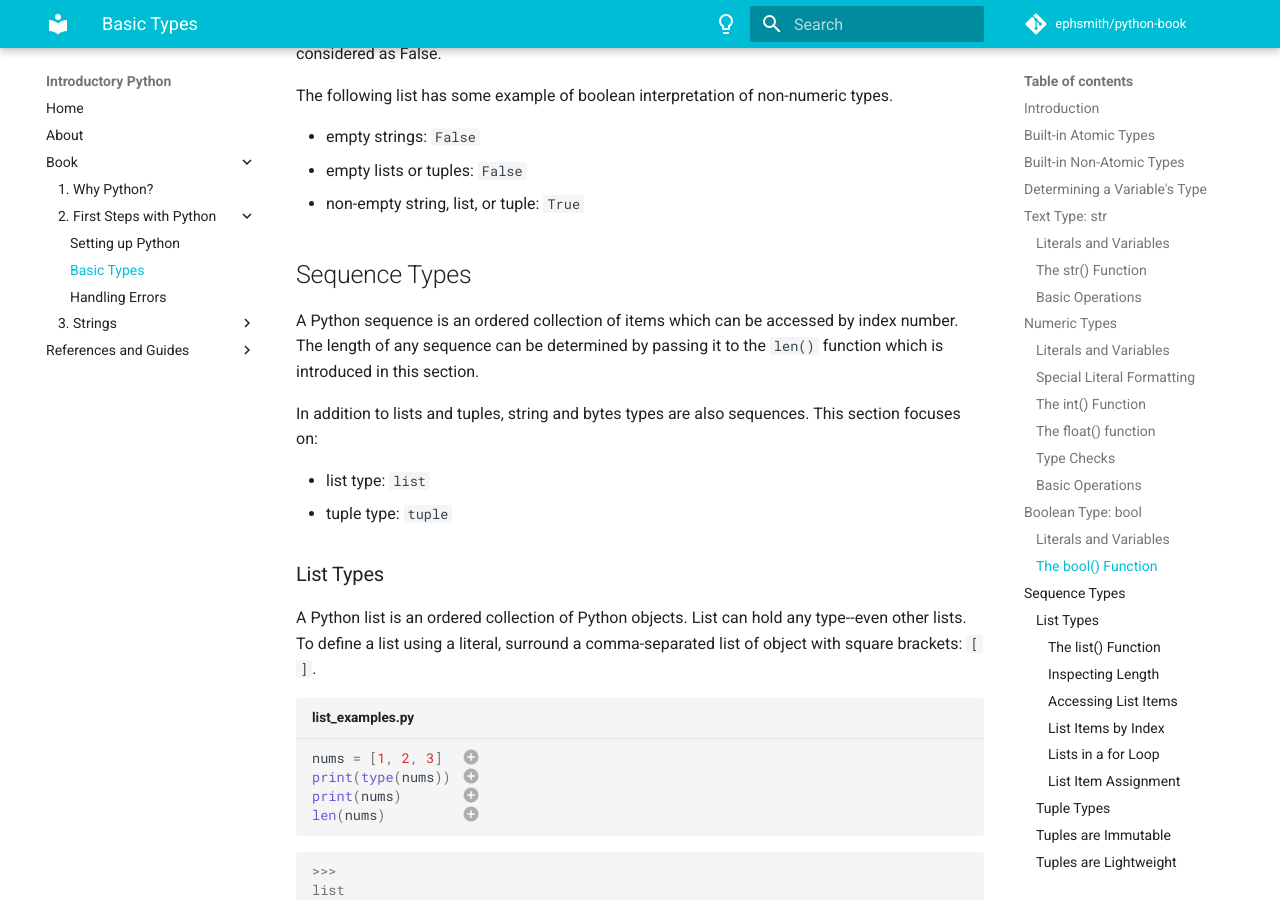
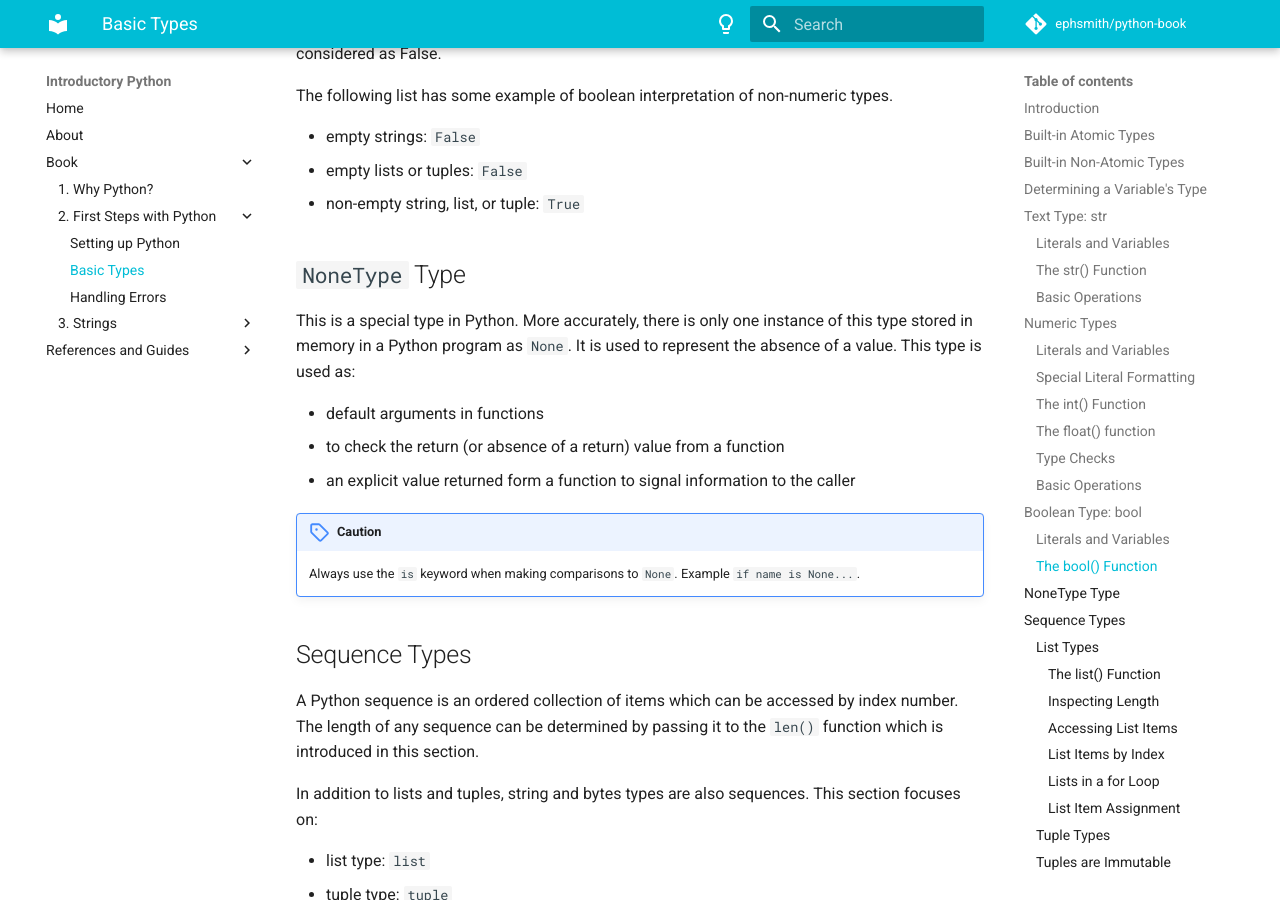
Before and after one commit to ephsmith/python-book, an MkDocs documentation site: the page built from docs/02/02-basic-types.md, in a window 1280 px wide and 900 px high, scrolled down 6673 px. Built offline with MkDocs 1.6.1 and Material for MkDocs 9.7.7, drawn with Linux system fonts in a browser that asks for light colours; comment, search, counter and statistics services are not loaded.

Commit message:
Basic Types: Added a section on NoneType

```diff
--- a/docs/02/02-basic-types.md
+++ b/docs/02/02-basic-types.md
@@ -291,6 +291,18 @@ The following list has some example of boolean interpretation of non-numeric typ
 - empty lists or tuples: `False`
 - non-empty string, list, or tuple: `True`
 
+## `NoneType` Type
+This is a special type in Python. More accurately, there is only one instance of this type
+stored in memory in a Python program as `None`.  It is used to represent the absence
+of a value. This type is used as:
+
+- default arguments in functions
+- to check the return (or absence of a return) value from a function
+- an explicit value returned form a function to signal information to the caller
+
+!!! caution
+    Always use the `is` keyword when making comparisons to `None`.  Example `if name is
+    None...`.
 
 ## Sequence Types
 A Python sequence is an ordered collection of items which can be accessed by index
```
